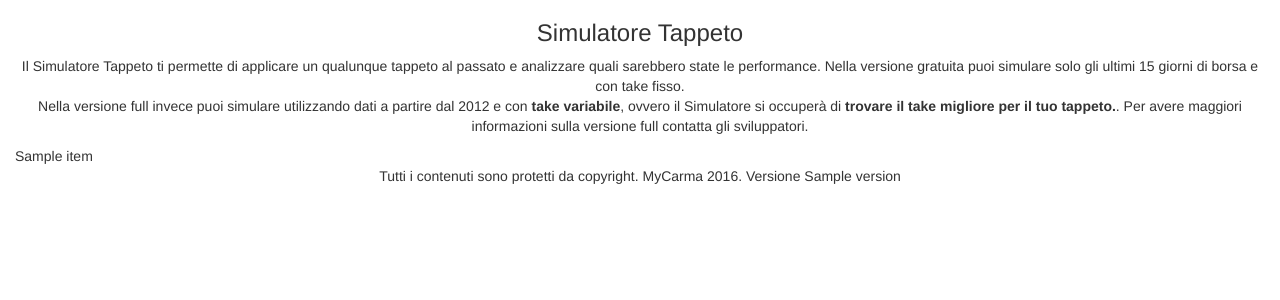
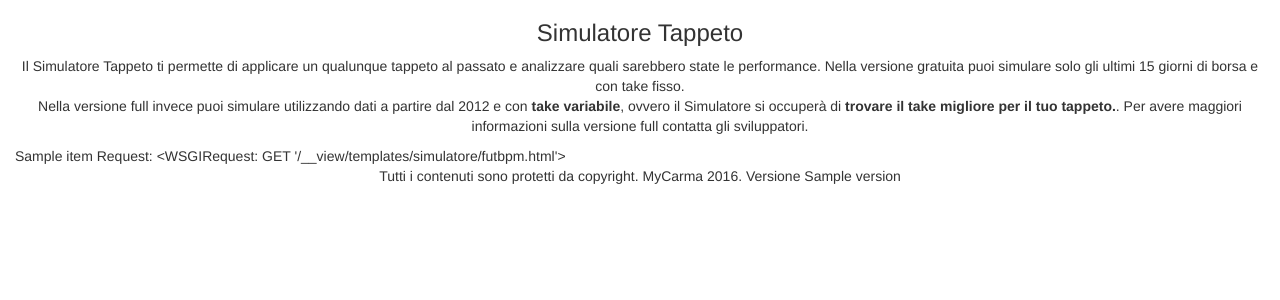
Before and after one commit to Pinne6/mycarma, a Django app: template templates/simulatore/futbpm.html in a window 1280 px wide. Shown: the part 52-352 px from the top of the page. Run offline with Django 3.2, Linux system fonts and the light colour scheme; the template is opened without the code that fills it: most values are stand-ins (such as "Sample title", 1, 10 or a date in 2020); some libraries are stand-ins or nearby versions.

Commit message:
1.06.25 - 17/05/2017 - Ah modificato orario di fine a 20:32

```diff
--- a/simulatore/views.py
+++ b/simulatore/views.py
@@ -273,7 +273,8 @@ def Futbpm(request):
                               profit=int(request.POST.get('profit')))
     pack = FutBpm.objects.all()
     context = {
-        'pack': pack
+        'pack': pack,
+        'request': request
     }
     return render(request, 'simulatore/futbpm.html', context)
 
--- a/templates/simulatore/futbpm.html
+++ b/templates/simulatore/futbpm.html
@@ -6,5 +6,6 @@
 {% block corpo_centrale %}
 {% for item in pack %}
     {{ item }}
+<h>Request: </h>{{ request }}
 {% endfor %}
 {% endblock %}
```
